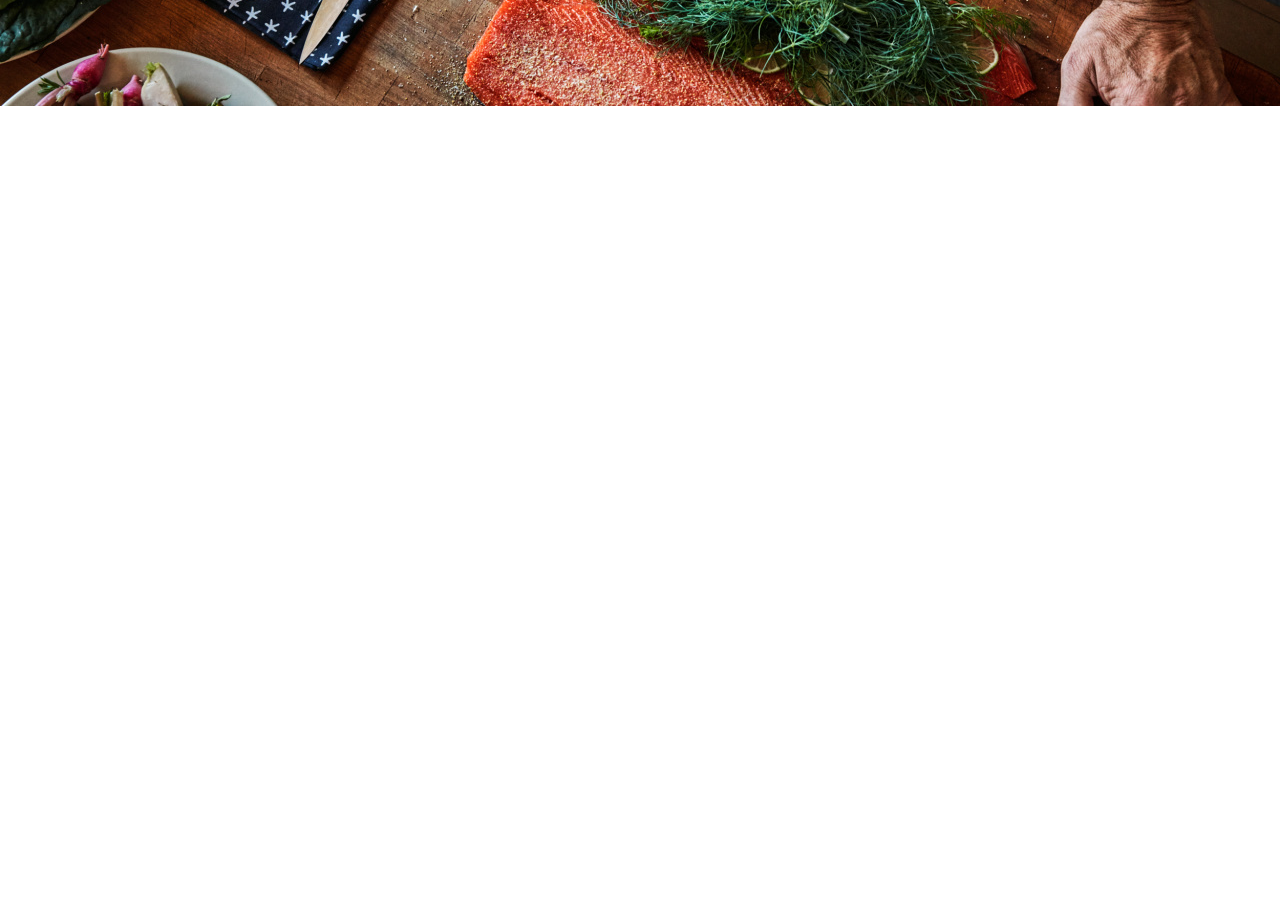
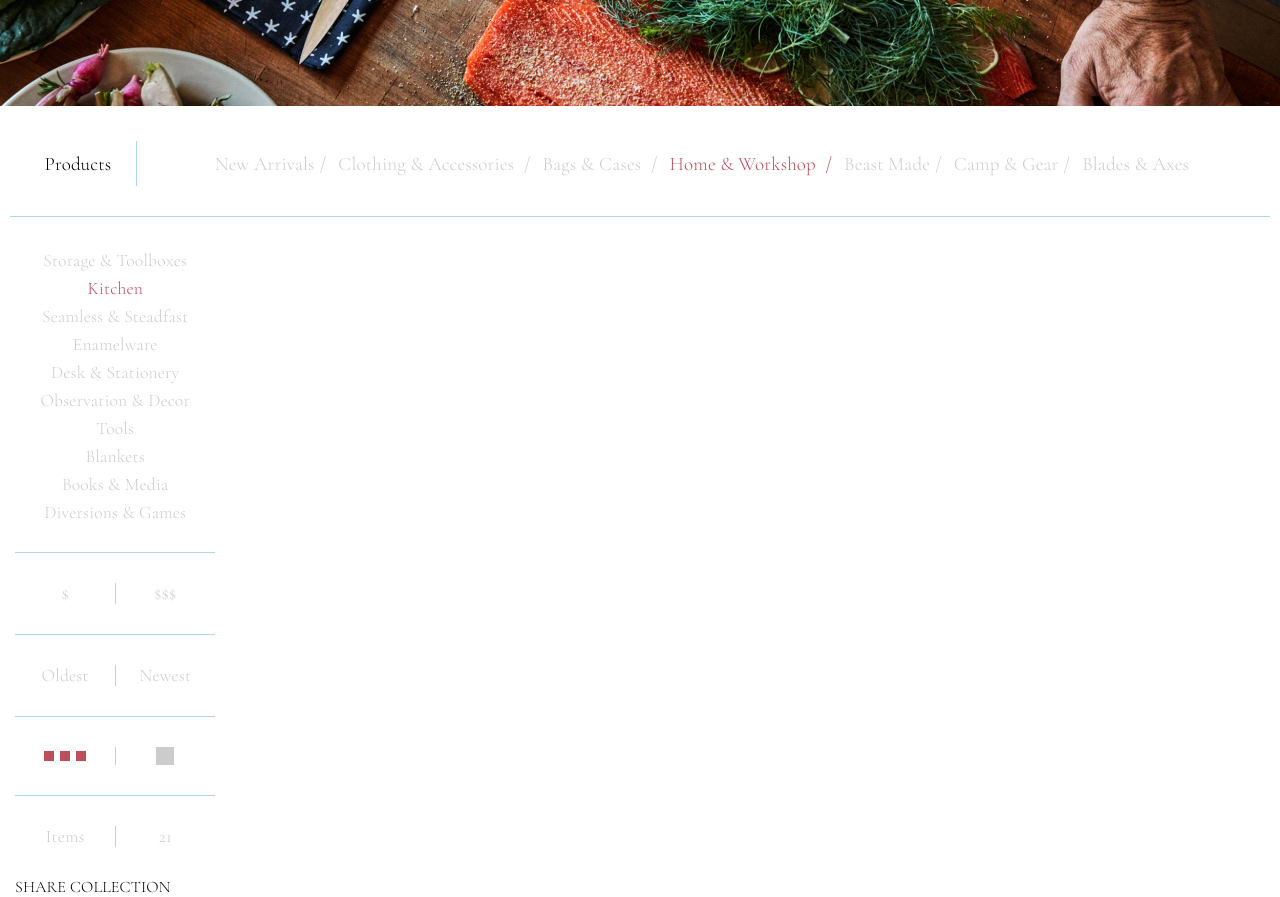
Before and after one commit to Cerebellam/07-best, a plain HTML site: page index.html in a window 1280 px wide. Shown: the part 432-1329 px from the top of the page. Before the commit the page ends 800 px from the top, so only its background shows below. Drawn offline with nearby package versions, Linux system fonts and the light colour scheme; files whose address does not match are found by name.

Commit message:
Added a Product Search and Side Filter

```diff
--- a/index.html
+++ b/index.html
@@ -38,6 +38,55 @@
         <img src="Images/banner.jpg">
         <div class="bannerTitle">Kitchen</div>
     </div>
+    <div class="productsSearch">
+        <div class="productsTitle">Products</div>
+        <div class="productTabs">
+            <div class="productsTab"><a>New Arrivals</a></div>
+            <div class="productsTab"><a>Clothing & Accessories</a> </div>
+            <div class="productsTab"><a>Bags & Cases</a> </div>
+            <div class="productsTab Selected"><a>Home & Workshop</a> </div>
+            <div class="productsTab"><a>Beast Made</a></div>
+            <div class="productsTab"><a>Camp & Gear</a></div>
+            <div class="productsTab"><a>Blades & Axes</a></div>
+        </div>
+    </div>
+    <div class="gallery">
+        <div class="filter">
+            <div class="filterCategories">
+                <div class="filterCategory">Storage & Toolboxes</div>
+                <div class="filterCategory Selected">Kitchen</div>
+                <div class="filterCategory">Seamless & Steadfast Enamelware</div>
+                <div class="filterCategory">Desk & Stationery</div>
+                <div class="filterCategory">Observation & Decor</div>
+                <div class="filterCategory">Tools</div>
+                <div class="filterCategory">Blankets</div>
+                <div class="filterCategory">Books & Media</div>
+                <div class="filterCategory">Diversions & Games</div>
+            </div>
+            <div class="filterProducts">
+                <div class="filterProduct Border">$</div>
+                <div class="filterProduct">$$$</div>
+                <div class="bottomBorder"></div>
+                <div class="filterProduct Border">Oldest</div>
+                <div class="filterProduct">Newest</div>
+                <div class="bottomBorder"></div>
+                <div class="filterProduct Border">
+                    <div class="redSquares">
+                        <div class="redSquare"></div>
+                        <div class="redSquare"></div>
+                        <div class="redSquare"></div>
+                    </div>
+                </div>
+                <div class="filterProduct">
+                    <div class="graySquare"></div>
+                </div>
+                <div class="bottomBorder"></div>
+                <div class="filterProduct Border">Items</div>
+                <div class="filterProduct">21</div>
+            </div>
+            <div class="shareCollection">SHARE COLLECTION</div>
+        </div>
+    </div>
 
 </body>
 </html>
--- a/styles/styles.css
+++ b/styles/styles.css
@@ -2,6 +2,8 @@ body, html {
     margin: 0;
     padding: 0;
     font-family: 'Cormorant Garamond', serif;
+    font-weight: 300;
+    letter-spacing: 0.01em;
 }
 #header{
     position: fixed;
@@ -101,3 +103,119 @@ body, html {
 .banner img{
     width: 100%;
 }
+.productsSearch{
+    width: calc(100% - 20px);
+    display: flex;
+    justify-content: center;
+    padding: 30px 0;
+    height: 45px;
+    border-bottom: 1px solid #add9e7;
+    margin: 0 10px;
+}
+.productsSearch .productsTitle{
+    width: calc(10% - 30px);
+    display: flex;
+    justify-content: center;
+    border-right: 1px solid #add9e7;
+    text-align: center;
+    padding: 0 10px 0 20px;
+    font-size: 19px;
+    align-items: center;
+}
+.productsSearch .productTabs{
+    display: flex;
+    width: calc(90% - 40px);
+    justify-content: center;
+    align-items: center;
+    margin: 0 20px;
+}
+.productsSearch .productTabs .productsTab{
+    margin-left: 7px;
+    font-size: 19px;
+    color: #cccccc;
+    justify-items: center;
+}
+.productsSearch .productTabs .productsTab{
+    text-decoration: none;
+}
+.productsSearch .productTabs .productsTab.Selected{
+    color: #BD4F5C;
+}
+.productsSearch .productTabs .productsTab:after{
+    content:"/";
+    margin:0 5px;
+}
+.productsSearch .productTabs .productsTab:last-child:after{
+    content:"";
+}
+.productsSearch .productTabs .productsTab a:hover{
+    text-decoration: underline;
+    cursor: default;
+}
+.gallery .filter{
+    margin-top: 30px;
+    width: calc(18% - 30px);
+    padding: 0 15px;
+}
+.gallery .filter .filterCategories{
+    color: #cccccc;
+    text-align: center;
+    font-size: 1.1em;
+    line-height: 28px;
+    letter-spacing: 0.01em;
+    padding-bottom: 25px;
+    border-bottom: 1px solid #add9e7;
+}
+.gallery .filter .filterCategories .filterCategory.Selected{
+    color: #BD4F5C;
+}
+.gallery .filter .filterCategories .filterCategory:hover{
+    text-decoration: underline;
+    cursor: default;
+}
+.gallery .filter .filterProducts{
+    width: 100%;
+    display: flex;
+    flex-flow: row wrap;
+    justify-content: center;
+    align-items: center;
+}
+.gallery .filter .filterProducts .filterProduct{
+    width: calc(50% - 1px);
+    display: block;
+    margin: 30px 0;
+    text-align: center;
+    color: #cccccc;
+    font-size: 1.1em;
+}
+.gallery .filter .filterProducts .filterProduct:hover{
+    color: #333333;
+    transition: color 0.5s;
+    cursor: default;
+}
+.gallery .filter .bottomBorder{
+    width: 100%;
+    height: 1px;
+    background-color: #add9e7;
+}
+
+.gallery .filter .filterProducts .filterProduct.Border{
+    border-right: 1px solid #add9e7;
+}
+.gallery .filter .filterProducts .filterProduct .redSquares{
+    display: flex;
+    flex-direction: row;
+    justify-content: center;
+}
+.gallery .filter .filterProducts .filterProduct .redSquares .redSquare{
+    width: 10px;
+    height: 10px;
+    background-color: #BD4F5C;
+    margin: 4px 3px;
+}
+.gallery .filter .filterProducts .filterProduct .graySquare{
+    width: 18px;
+    height: 18px;
+    background-color: #ccc;
+    margin: auto auto;
+}
```
